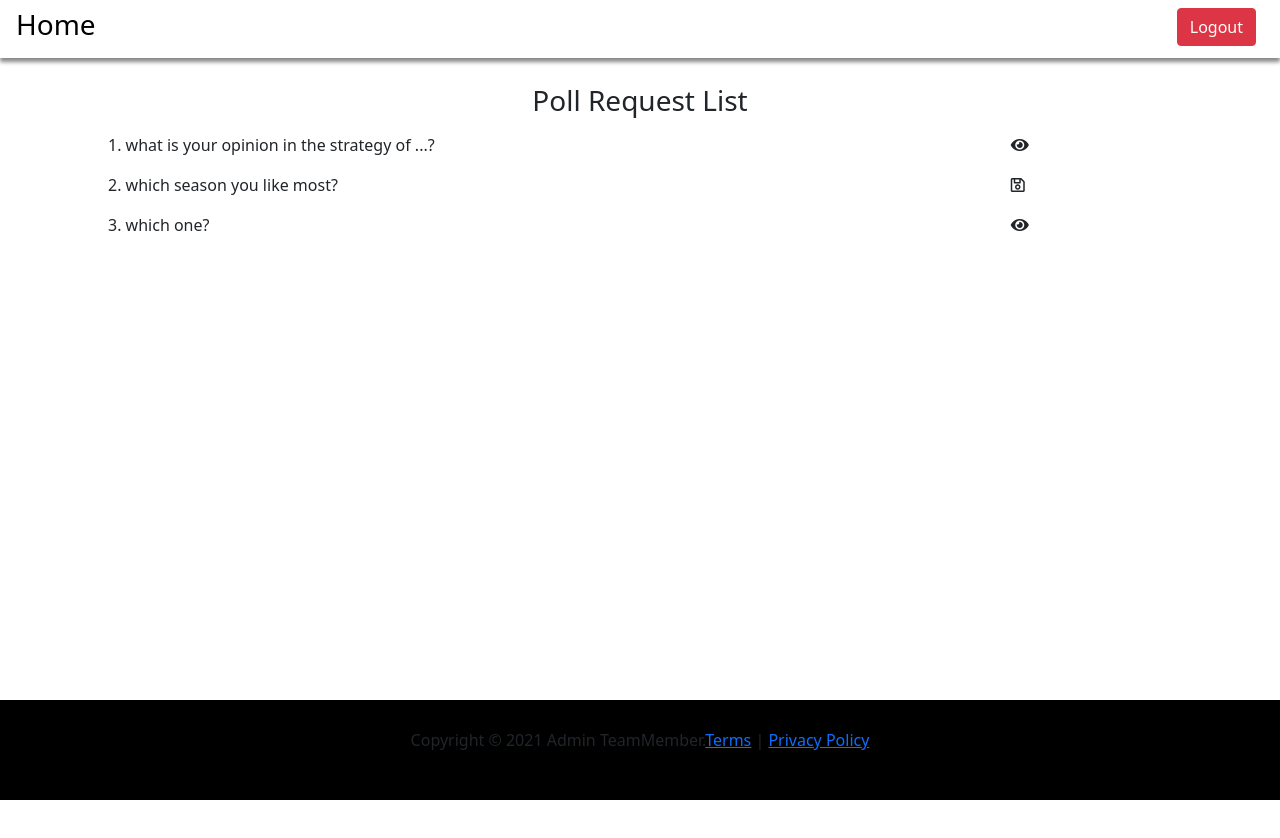
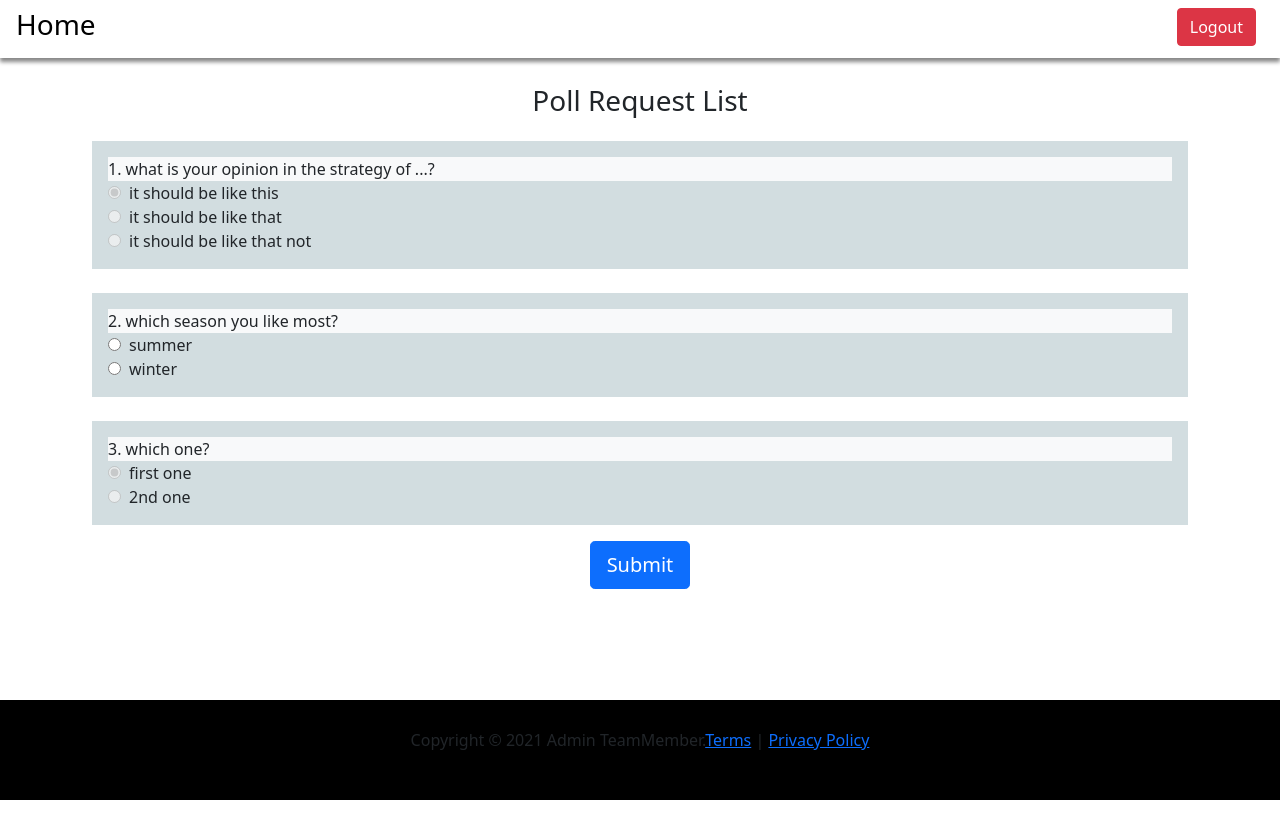
Before and after one commit to sashisukr7/login-admin-teamMember, a React (Create React App) app: page /login in a window 1280 px wide. Both pictures are taken after a click on the button "Submit". Shown: the top 838 px of the page. Built offline with nearby package versions, Linux system fonts and the light colour scheme; no server answers.

Commit message:
add button to plus icon

```diff
--- a/src/App.css
+++ b/src/App.css
@@ -8,9 +8,8 @@
 
 .bg-login
 {
-  /* background-color: blue !important; */
-  background-color: #0d6efd!important;
-  border-color: #0d6efd!important;
+  background-color: #38a6dc!important;
+  border-color: #38a6dc!important;
 }
 
 i
@@ -181,7 +180,8 @@ opacity: 0.2;
 .container{
   background: white;
   min-height: calc(100vh + 36px);
-  margin-bottom: 103px;
+  /* margin-bottom: 103px; */
+  padding-bottom: 103px;
 }
 
 .pollOption-radio-hover:hover
--- a/src/App.js
+++ b/src/App.js
@@ -68,9 +68,9 @@ function App(props) {
   }, []);
   return (
     <Router history={history}>
-      <div className={`App ${window.location.pathname=="/login" && "bg-login"}`}>
+      <div className={`App ${(window.location.pathname=="/login" || window.location.pathname=="/") && "bg-login"}`}>
         <Header title={title} updateTitle={updateTitle} />
-        <div className={`container ${window.location.pathname=="/login" && "bg-login"}`}>
+        <div className={`container ${(window.location.pathname=="/login" || window.location.pathname=="/")  && "bg-login"}`}>
           <Switch>
             <Route path="/" exact="true" component={() => <LoginForm setTimer={setTimer}  updateTitle={updateTitle} />}>
             </Route>
@@ -91,7 +91,7 @@ function App(props) {
 
           </Switch>
         </div>
-        <Footer />
+        <Footer title={title} updateTitle={updateTitle} />
       </div>
     </Router>
   );
--- a/src/components/Admin/HomeAdmin/HomeAdmin.js
+++ b/src/components/Admin/HomeAdmin/HomeAdmin.js
@@ -36,6 +36,7 @@ function Home(props) {
         setShowAddPollForm(!showAddPollForm)
     }
     useEffect(() => {
+        window.scrollTo(0,0);
         console.log("sssStateRAdmin", userList)
         console.log("sssStateRAdminpolllist", pollList)
         axios.get(API_BASE_URL + '/user/me', { headers: { 'token': localStorage.getItem(ACCESS_TOKEN_NAME) } })
@@ -196,7 +197,7 @@ function Home(props) {
         <>
             <div className="d-flex align-items-center flex-column" >
 
-                <button className="btn btn-outline-primary  btn-lg m-t-16px" onClick={handleClickAddPoll}>add poll</button>
+            <div className="text-right col-12 text-primary m-t-16px"><i class="fas fa-plus " onClick={handleClickAddPoll}></i></div>
                 <div className="card col-12 col-lg-4 login-card  mt-2 hv-center p-64px-16px " style={{display:showAddPollForm?"block":"none" }}>
             <form >
                 <div className="form-group m-t-8px text-left">
--- a/src/components/Footer/Footer.js
+++ b/src/components/Footer/Footer.js
@@ -1,11 +1,12 @@
 import React from 'react';
 import '../../App.css';
+import { withRouter } from "react-router-dom";
 
 
-export default function Footer(props) {
+ function Footer(props) {
     return (
-        <FooterCall>
-            <div className="footerFixedToBottom" >
+        <FooterCall >
+            <div className="footerFixedToBottom" style={{display:(props.location.pathname=="/login" || props.location.pathname=="/")?"none":"block"}}>
                 <div className="cenContainer">
                     <div className="cenContainerAbsolute">
                         <span>Copyright © 2021 Admin TeamMember.</span>
@@ -23,3 +24,5 @@ export default function Footer(props) {
 function FooterCall({ children }) {
     return <footer className="app-footer" >{children}</footer>;
 }
+
+export default withRouter(Footer);
--- a/src/components/Header/Header.js
+++ b/src/components/Header/Header.js
@@ -31,7 +31,7 @@ function Header(props) {
         props.updateTitle('Login')
     }
     return (
-        <nav className="navbar navbar-dark bg-white header-box-shadow">
+        <nav className="navbar navbar-dark bg-white header-box-shadow" style={{display:(props.location.pathname=="/login" || props.location.pathname=="/")?"none":"block"}}>
             <div className="row col-12 d-flex justify-content-center text-black">
                 <span className="h3 col m-l-16px text-left" >{props.title || title}</span>
                 {renderLogout()}
--- a/src/components/TeamMember/HomeTeamMember/HomeTeamMember.js
+++ b/src/components/TeamMember/HomeTeamMember/HomeTeamMember.js
@@ -4,6 +4,7 @@ import axios from 'axios';
 import '../../../App.css';
 import { useSelector, useDispatch } from 'react-redux';
 import HOC from '../../../hoc/auth.guard';
+
 
 function Home(props) {
     const dispatch = useDispatch();
@@ -21,6 +22,7 @@ function Home(props) {
 
    // const openPollList = useSelector(state => state.pollListReducer.TEAM_MEMBER_POLLLIST_REQUEST);
     useEffect(() => {
+        window.scrollTo(0,0);
        console.log("useEffect1")
         openPollList = TeamMemberPollListRequest();
        openPollList=openPollList.map((item)=>
@@ -88,8 +90,6 @@ function Home(props) {
     }
     }
 
-
-        // <i class="fas fa-edit"></i>
     const handleSubmitClick = (e) => {
         e.preventDefault();
         ///submit "selectedOptionArray" to api with userId (questionId,optionId,userId)
@@ -112,26 +112,40 @@ function Home(props) {
     }
 
     return (
-        // <div>
-        <div className="d-flex align-items-center flex-column">
+        <>
           <div className="container-poll-request-list m-t-16px">
                     <h3 className="">Poll Request List</h3>
- {/* <div className="d-flex align-items-center flex-column">
-        <div className="card col-12 col-lg-4 login-card  mt-2 hv-center p-64px-16px "></div> */}
                     {
                       openPollListState && (openPollListState).map((item, index) => (
-                            <div className="bg-poll-list d-flex text-left flex-row  m-16px">
-                                <div className="col-10">{index+1}. {item.question}</div>
-                                <div className="col-2">
-                                    {console.log("objectitem",item)}
-                                 {item.oldSelectedId?<i class="fas fa-eye"></i>:<i class="far fa-save"></i>}
-                          </div>
-                          </div>
+                            <div className="mt-4 bg-poll-item text-left p-16px">
+                                <div className="bg-light">{index+1}. {item.question}</div>
+                                 {
+
+                                  (item.options).map((optionItem, ItemIndex) => (
+
+                                    <div className="pollOption-radio-hover" onClick={()=>handleSelectOption(item.id, optionItem.id, item.oldSelectedId)} >
+                                         { console.log("sitem",item)}
+                                        <input className="radio-custom" name={`pollOption ${index}`} disabled={item.oldSelectedId} type="radio" value={optionItem.id} checked={item.selectedId == optionItem.id} />
+                                        <label className=" mx-8px">{optionItem.option}</label>
+                                        </div>
                                 ))}
 
+                                    </div>
+
+                                ))}
+                     {
+                      openPollListState.length>0 &&
+                                  <button
+                                      type="submit"
+                                      className="btn btn-primary btn-lg m-t-16px"
+                                      onClick={e => handleSubmitClick(e)}
+                                  >
+                                      Submit
+                           </button>
+                         }
+
                             </div>
-                            </div>
-        // </div>
+        </>
 
     )
 }
```
